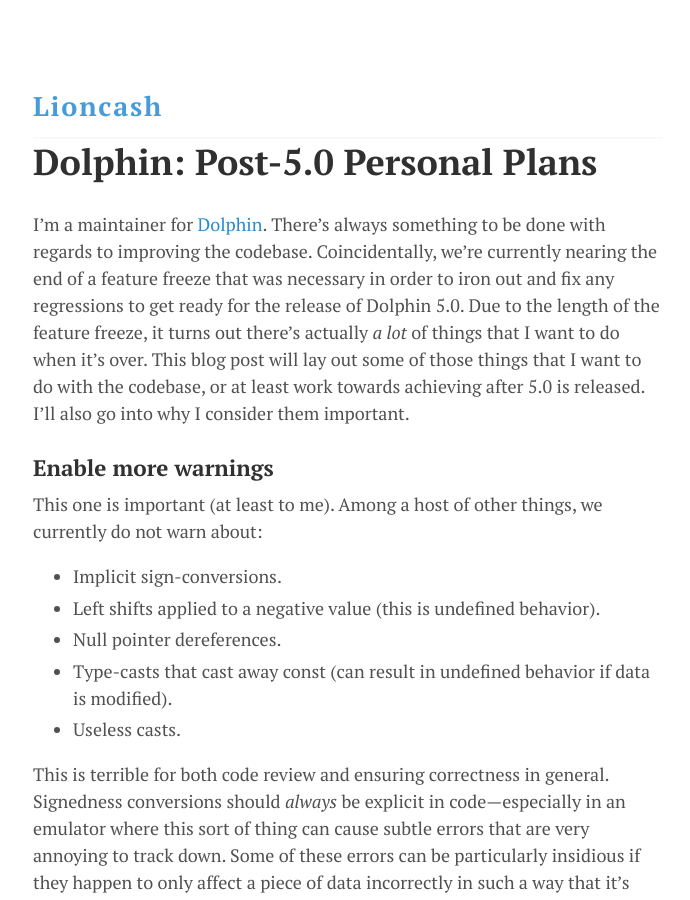
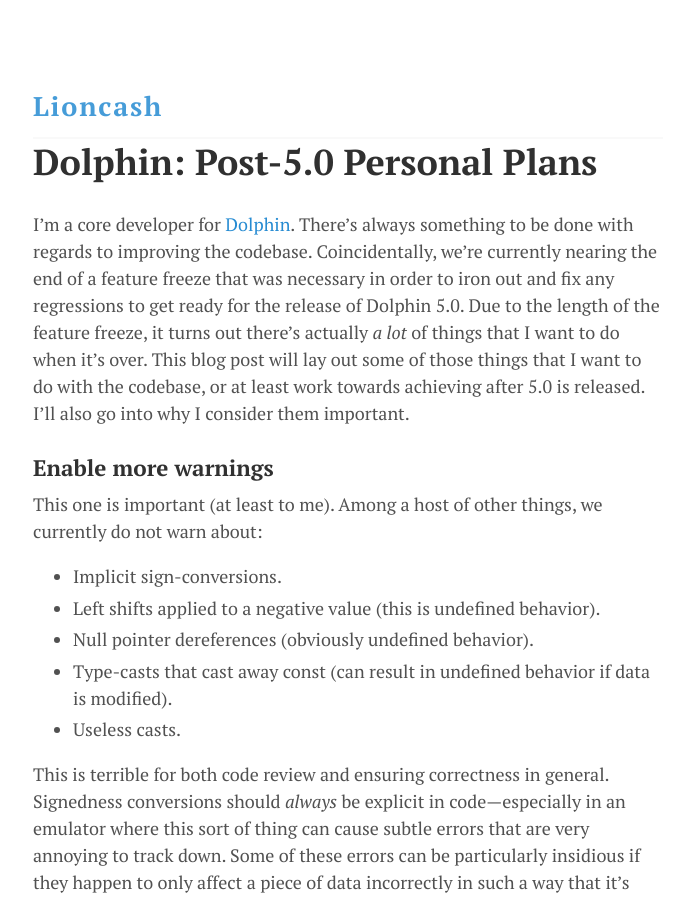
Before and after one commit to lioncash/lioncash.github.io, a Jekyll site: the page built from _posts/2016-06-21-dolphin-50-personal-plans.md, in a window 1280 px wide and 900 px high. Shown: the whole window, without its empty margins (292-982 px from the left). Built offline with Jekyll 4.4.1, drawn with Linux system fonts in a browser that asks for light colours.

Commit message:
post: Amend Dolphin 5.0 post

```diff
--- a/_posts/2016-06-21-dolphin-50-personal-plans.md
+++ b/_posts/2016-06-21-dolphin-50-personal-plans.md
@@ -2,14 +2,14 @@
 title: "Dolphin: Post-5.0 Personal Plans"
 ---
 
-I'm a maintainer for [Dolphin](https://dolphin-emu.org). There's always something to be done with regards to improving the codebase. Coincidentally, we're currently nearing the end of a feature freeze that was necessary in order to iron out and fix any regressions to get ready for the release of Dolphin 5.0. Due to the length of the feature freeze, it turns out there's actually *a lot* of things that I want to do when it's over. This blog post will lay out some of those things that I want to do with the codebase, or at least work towards achieving after 5.0 is released. I'll also go into why I consider them important.
+I'm a core developer for [Dolphin](https://dolphin-emu.org). There's always something to be done with regards to improving the codebase. Coincidentally, we're currently nearing the end of a feature freeze that was necessary in order to iron out and fix any regressions to get ready for the release of Dolphin 5.0. Due to the length of the feature freeze, it turns out there's actually *a lot* of things that I want to do when it's over. This blog post will lay out some of those things that I want to do with the codebase, or at least work towards achieving after 5.0 is released. I'll also go into why I consider them important.
 
 ### Enable more warnings
 This one is important (at least to me). Among a host of other things, we currently do not warn about:
 
 - Implicit sign-conversions.
 - Left shifts applied to a negative value (this is undefined behavior).
-- Null pointer dereferences.
+- Null pointer dereferences (obviously undefined behavior).
 - Type-casts that cast away const (can result in undefined behavior if data is modified).
 - Useless casts.
 
@@ -66,7 +66,7 @@
 Once C++17 support is relatively in place across the main three compilers that we support (Clang, GCC, and MSVC), we should gradually start moving over to it.
 
 ### Consider ways to make VideoCommon less ugly
-VideoCommon is our library that contains the graphics API independent code and interfaces that are used to implement a backend. However, I find the way it's set up is kind of ugly due to its reliance on globals, which can be found [here](https://github.com/dolphin-emu/dolphin/blob/master/Source/Core/VideoCommon/FramebufferManagerBase.h#L108), [here](https://github.com/dolphin-emu/dolphin/blob/master/Source/Core/VideoCommon/PerfQueryBase.h#L69), [here](https://github.com/dolphin-emu/dolphin/blob/master/Source/Core/VideoCommon/RenderBase.h#L188), [here](https://github.com/dolphin-emu/dolphin/blob/master/Source/Core/VideoCommon/TextureCacheBase.h#L189), [here](https://github.com/dolphin-emu/dolphin/blob/master/Source/Core/VideoCommon/VideoConfig.h#L181), and [here](https://github.com/dolphin-emu/dolphin/blob/master/Source/Core/VideoCommon/VideoBackendBase.h#L104). There's likely more in other places as well. Even video backends also have some globals. I would like to work towards eliminating these.
+VideoCommon is our library that contains the graphics API independent code and interfaces that are used to implement a backend. However, I find the way it's set up is kind of ugly due to its reliance on globals, which can be found [here](https://github.com/dolphin-emu/dolphin/blob/master/Source/Core/VideoCommon/FramebufferManagerBase.h#L108), [here](https://github.com/dolphin-emu/dolphin/blob/master/Source/Core/VideoCommon/PerfQueryBase.h#L69), [here](https://github.com/dolphin-emu/dolphin/blob/master/Source/Core/VideoCommon/RenderBase.h#L213), [here](https://github.com/dolphin-emu/dolphin/blob/master/Source/Core/VideoCommon/TextureCacheBase.h#L189), [here](https://github.com/dolphin-emu/dolphin/blob/master/Source/Core/VideoCommon/VideoConfig.h#L184), and [here](https://github.com/dolphin-emu/dolphin/blob/master/Source/Core/VideoCommon/VideoBackendBase.h#L104). There's likely more in other places as well. Even video backends also have some globals. I would like to work towards eliminating these.
 
 On the topic of interfaces, VideoCommon also relies *way* too much on static lifetime variables and static class functions to the point that interfaces actually suffer from it. Some classes actually have to dance around the fact that there's a mishmash of instance variables and static variables at play. I'd like to at least try and rectify some of this.
 
```
